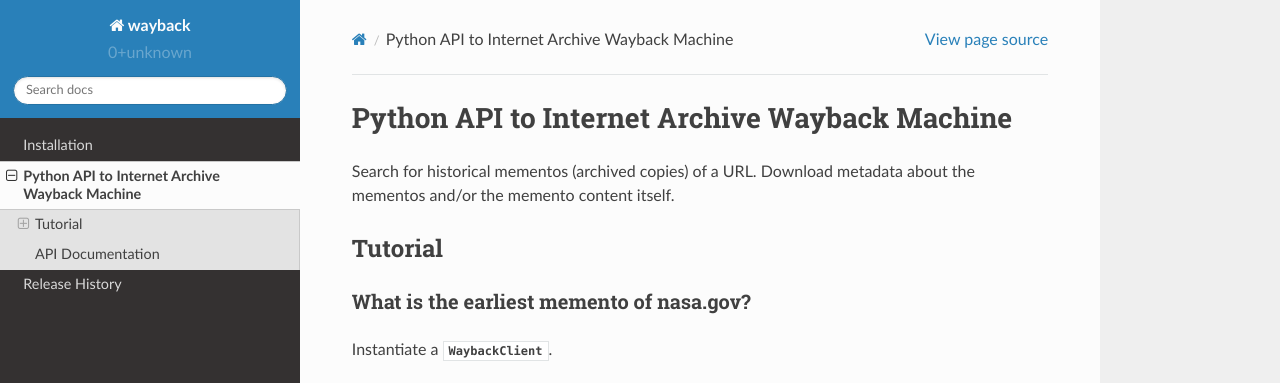
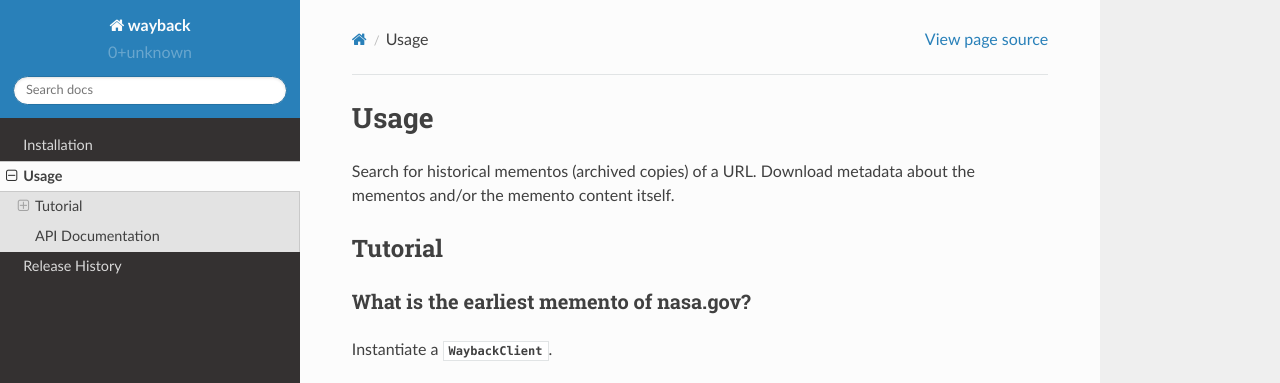
Before and after one commit to edgi-govdata-archiving/wayback, a Sphinx documentation site: the page built from docs/source/usage.rst, in a window 1280 px wide and 900 px high, cut to the strip 0-383 px from the top of the window. Built offline with Sphinx 7.4.7 and the Read the Docs theme 2.0.0, drawn with Linux system fonts in a browser that asks for light colours.

Commit message:
Change title.

```diff
--- a/docs/source/usage.rst
+++ b/docs/source/usage.rst
@@ -1,6 +1,6 @@
-**********************************************
-Python API to Internet Archive Wayback Machine
-**********************************************
+*****
+Usage
+*****
 
 Search for historical mementos (archived copies) of a URL. Download metadata
 about the mementos and/or the memento content itself.
```
